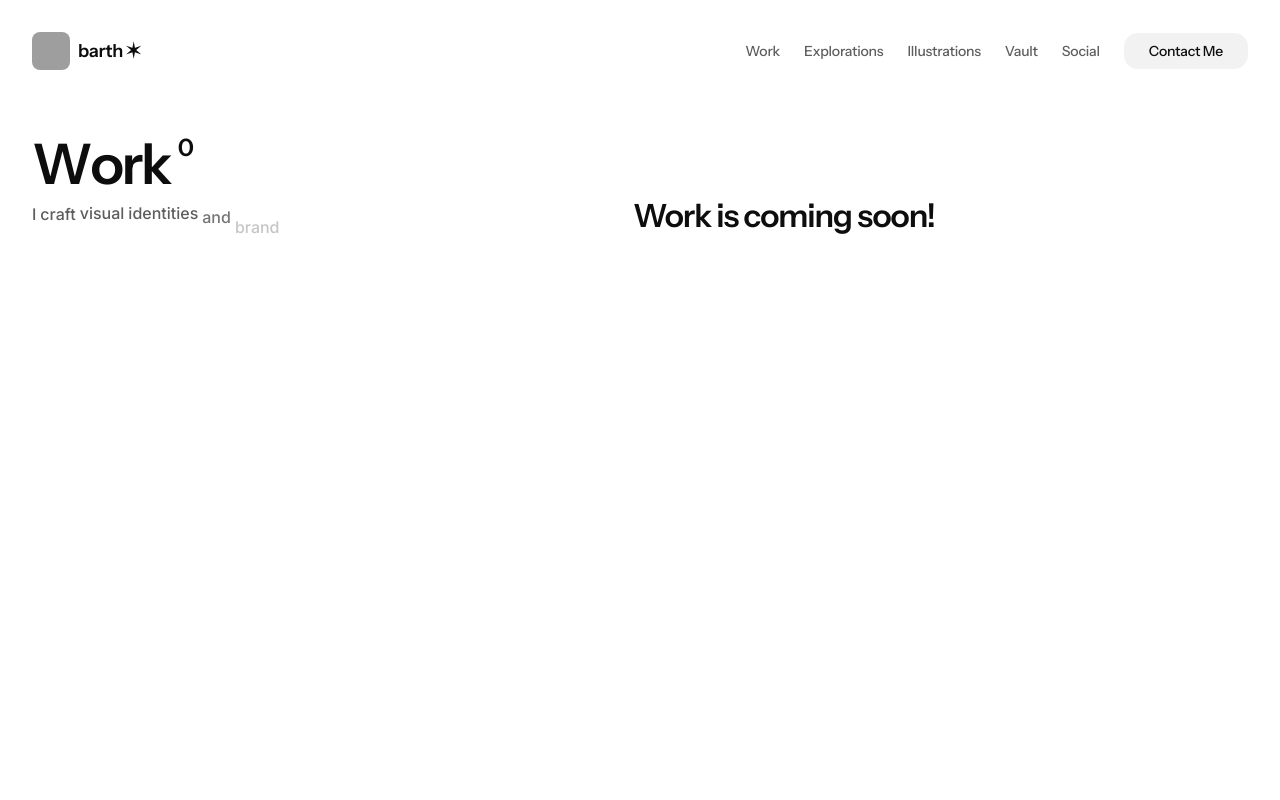
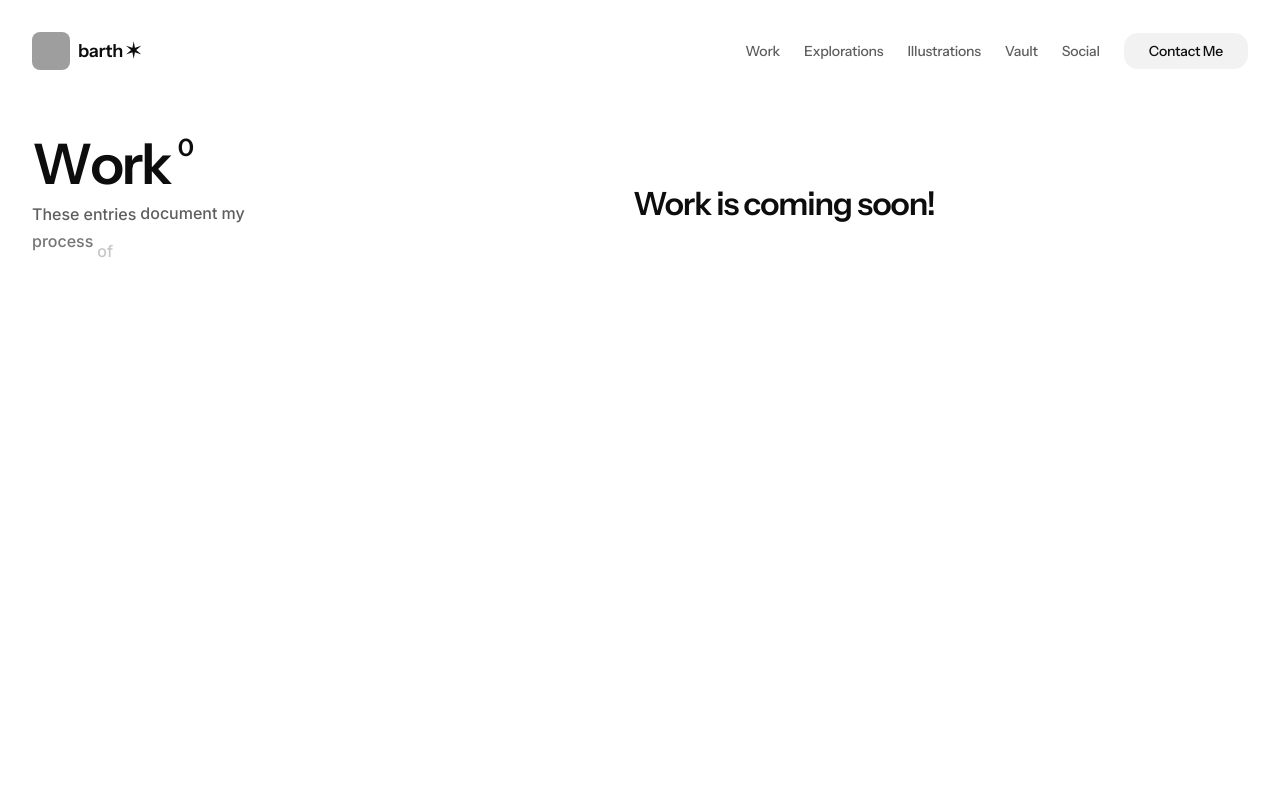
Before and after one commit to barthkosi/portfolio, a React (Vite) app: page /work in a window 1280 px wide. Shown: the top 800 px of the page. Built offline with nearby package versions, Linux system fonts and the light colour scheme; grey boxes are pictures that could not be loaded.

Commit message:
update: projects description

```diff
--- a/src/pages/Work.tsx
+++ b/src/pages/Work.tsx
@@ -59,7 +59,7 @@ export default function Work() {
             <InfoBlock
                 title="Work"
                 number={projects.length}
-                description="I craft visual identities and brand systems, from logos and campaigns to print and packaging."
+                description="These entries document my process of building and refining tools that serve a purpose."
                 onComplete={() => setIntroFinished(true)}
             />
 
```
